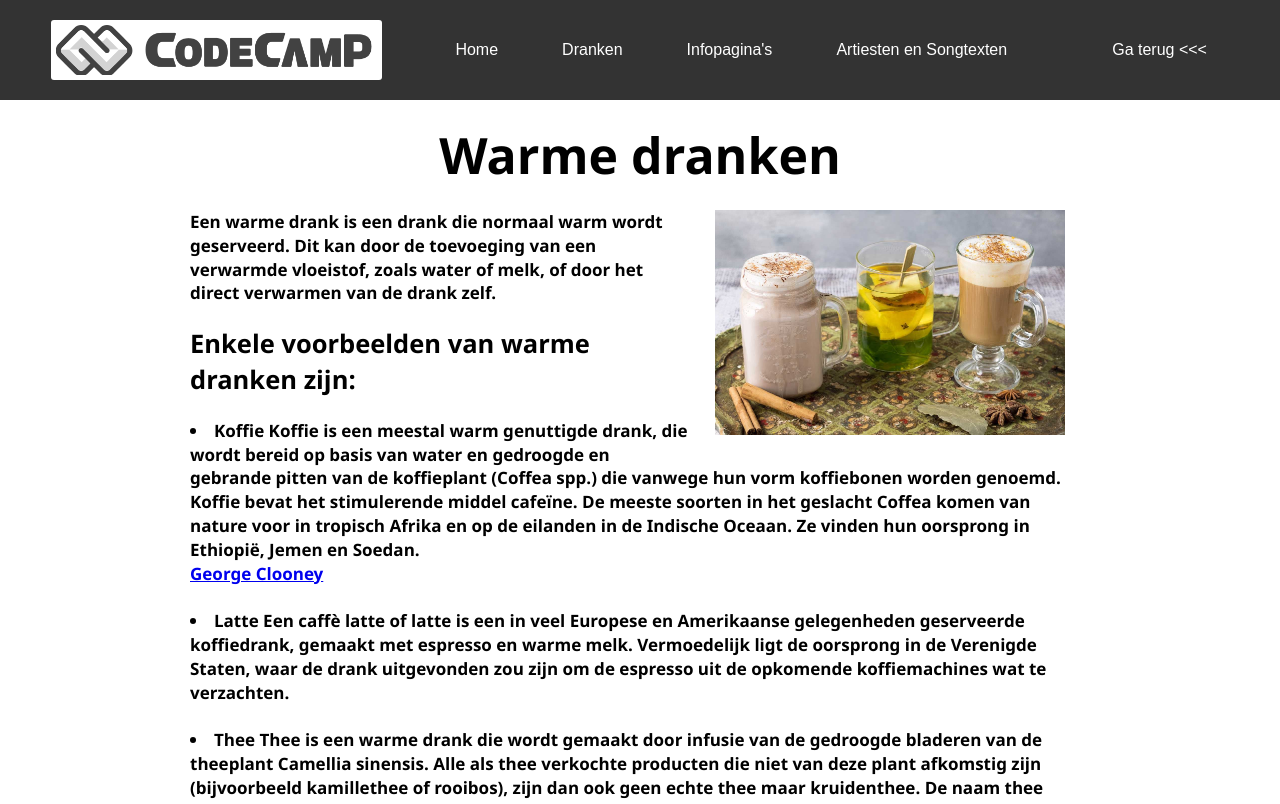
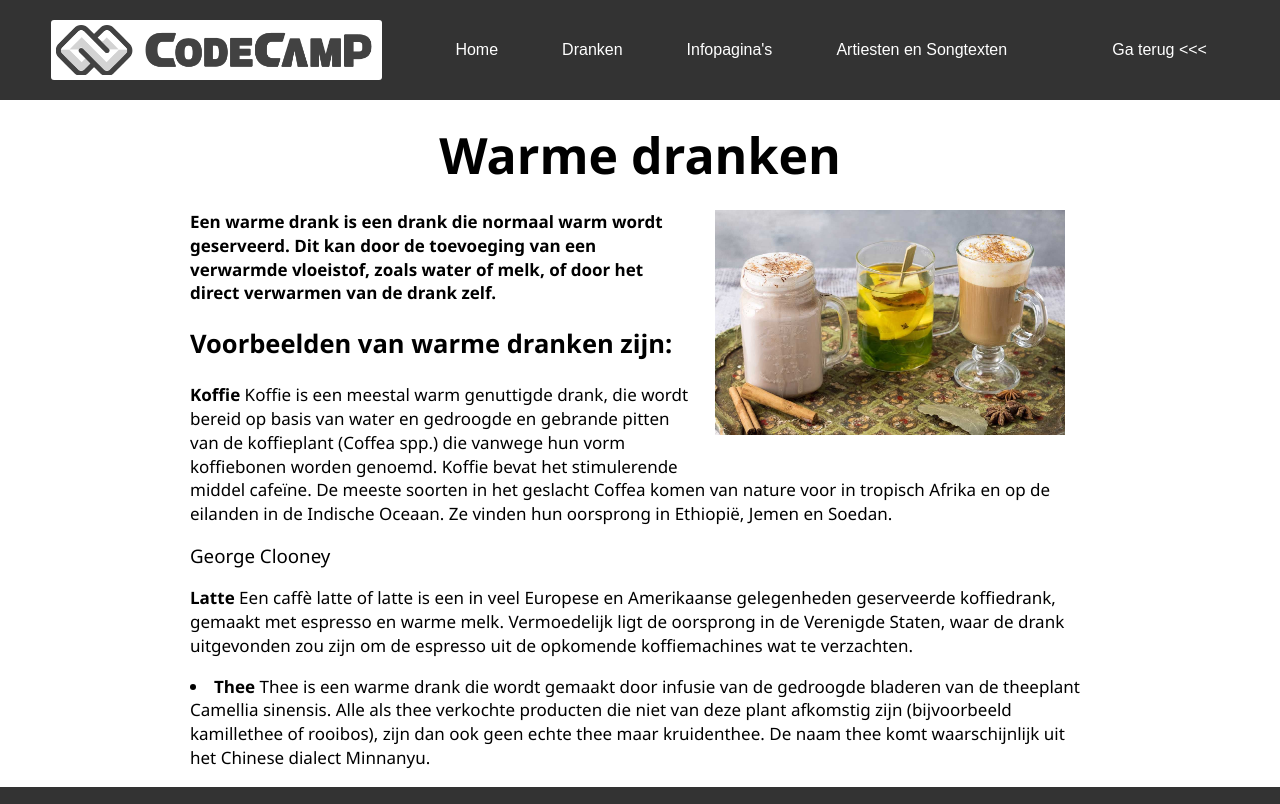
Before and after one commit to BasvandenMaagdenberg/PRAC2CodeCamp, a PHP site: page /PRA2CodeCamp/dranken/warm.php in a window 1280 px wide. Shown: the top 804 px of the page. Run offline with PHP 8.4, Linux system fonts and the light colour scheme.

Commit message:
frisdranken en warme dranken fix

```diff
--- a/css/main.css
+++ b/css/main.css
@@ -371,9 +371,11 @@
   width: 50%;
   margin:0px 0px 20px 0px;
 }
-.Songtext, .InfoText{
+.Songtext, .InfoText, .InfoText a{
   font-family: 'Segoe UI', Tahoma, Geneva, Verdana, sans-serif;
   font-size: 1.1em;
+  text-decoration: none;
+  color: black;
 }
 
 main#madness{
--- a/dranken/warm.php
+++ b/dranken/warm.php
@@ -14,24 +14,31 @@
                             <img src="../img/WarmeDranken.jpg" alt="Img Warme Dranken">
                         </div>
                         <div class="InfoText">
-                            <p><b>Een warme drank is een drank die normaal warm wordt geserveerd.
+                            <p><b>
+                                Een warme drank is een drank die normaal warm wordt geserveerd.
                                 Dit kan door de toevoeging van een verwarmde vloeistof, zoals water of melk, of door het direct verwarmen van de drank zelf.
+                            </b></p>
 
+                            <h2>Voorbeelden van warme dranken zijn:</h2>
 
-                            <h2>Enkele voorbeelden van warme dranken zijn:</h2>
-                        <li><b>Koffie</b>
+                            <p><b>Koffie</b>
                                 Koffie is een meestal warm genuttigde drank, die wordt bereid op basis van water en gedroogde en gebrande pitten van de koffieplant (Coffea spp.)
                                 die vanwege hun vorm koffiebonen worden genoemd. Koffie bevat het stimulerende middel cafeïne. De meeste soorten in het geslacht Coffea komen van nature voor in tropisch Afrika en op de eilanden in de Indische Oceaan.
-                        Ze vinden hun oorsprong in Ethiopië, Jemen en Soedan.<br> <a href="<?php echo $base_url;?>infopaginas/personages/georgeclooney.php">George Clooney</a></li><br>
+                                Ze vinden hun oorsprong in Ethiopië, Jemen en Soedan.
+                            </p>
 
-                        <li><b>Latte</b>
+                            <a href="<?php echo $base_url;?>infopaginas/personages/georgeclooney.php">George Clooney</a>
+
+                            <p><b>Latte</b>
                                 Een caffè latte of latte is een in veel Europese en Amerikaanse gelegenheden geserveerde koffiedrank, gemaakt met espresso en warme melk.
                                 Vermoedelijk ligt de oorsprong in de Verenigde Staten, waar de drank uitgevonden zou zijn om de espresso uit de opkomende koffiemachines wat te verzachten.
-                        </li> <br>
+                            </p>
+
                             <li><b>Thee</b>
                                 Thee is een warme drank die wordt gemaakt door infusie van de gedroogde bladeren van de theeplant Camellia sinensis.
                                 Alle als thee verkochte producten die niet van deze plant afkomstig zijn (bijvoorbeeld kamillethee of rooibos), zijn dan ook geen echte thee maar kruidenthee.
-                        De naam thee komt waarschijnlijk uit het Chinese dialect Minnanyu.</li> <br>
+                                De naam thee komt waarschijnlijk uit het Chinese dialect Minnanyu.
+                            </p>
 
 
                         </div>
```
Also changed, not shown: dranken/frisdranken.php (+6 -1 lines). Lines whose indentation alone changed are shown as unchanged.
